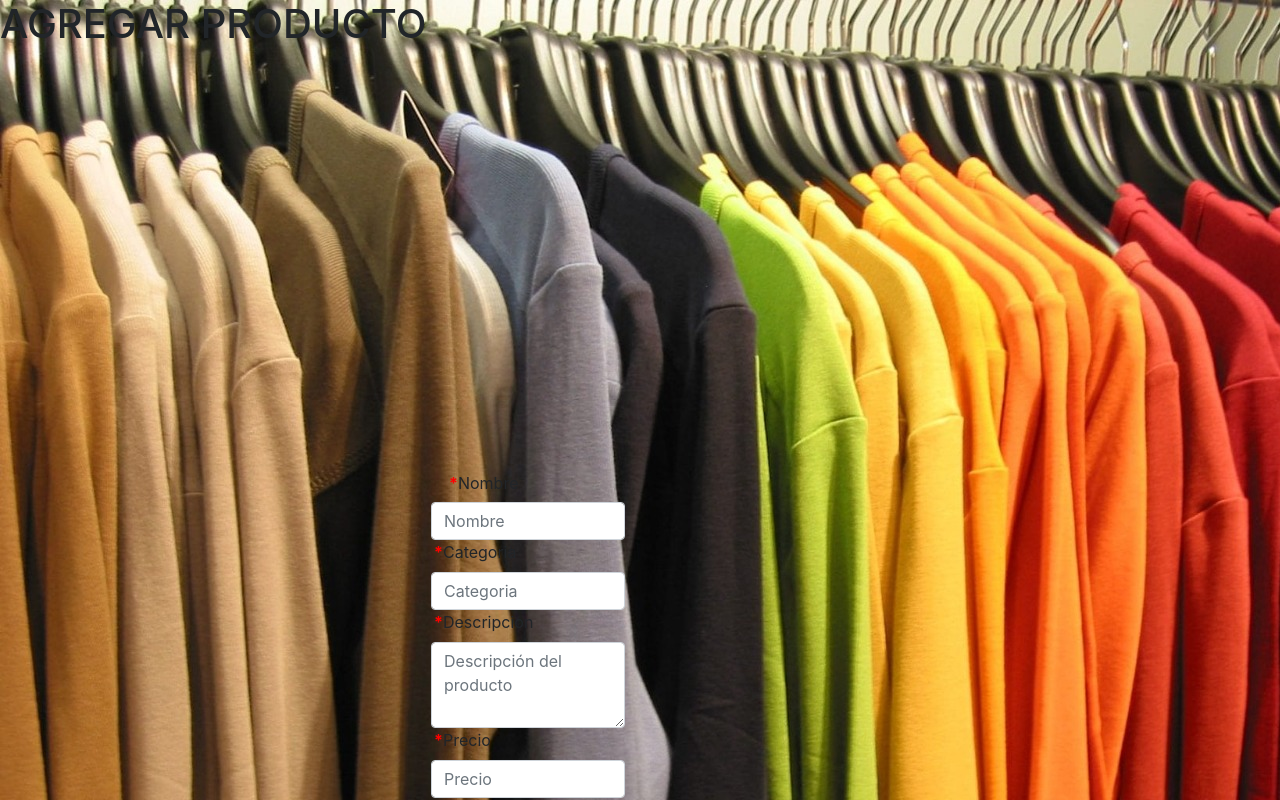
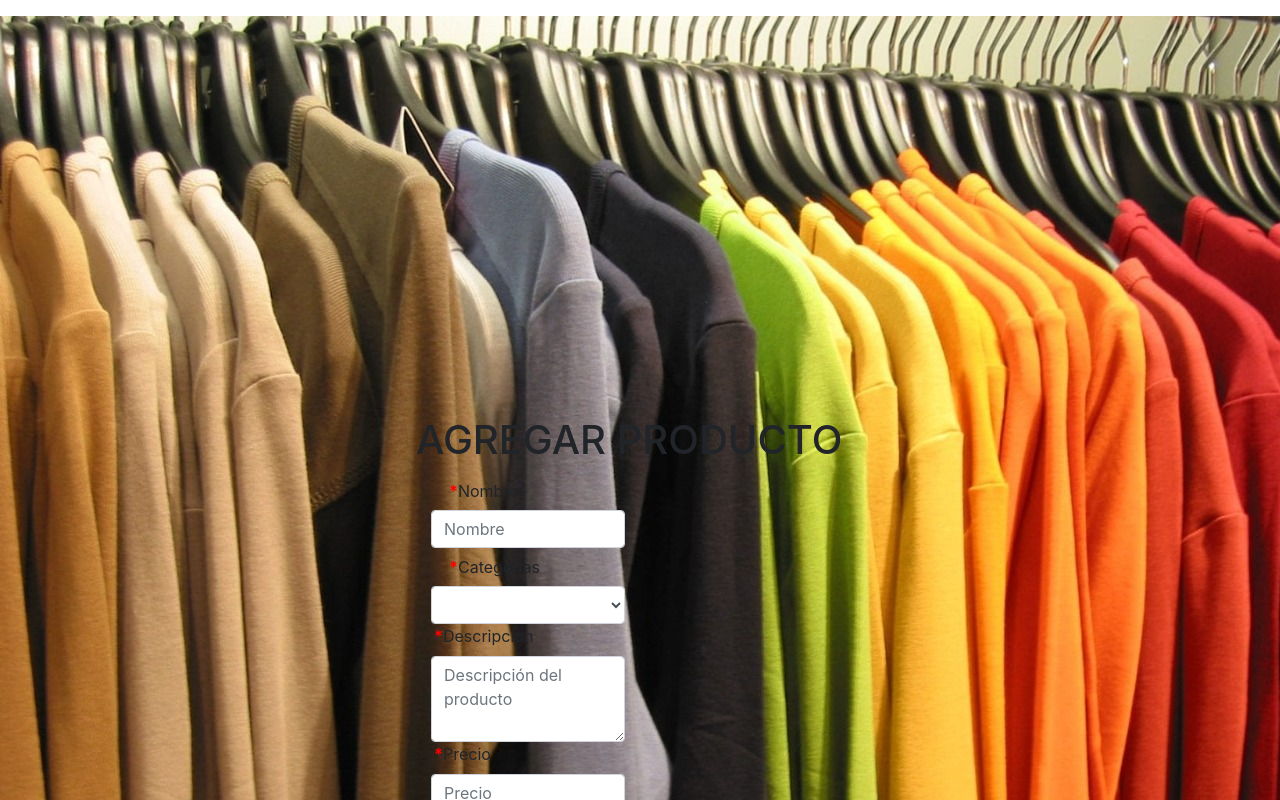
Before and after one commit to Guilleuy85/TFG, an Angular app: page /add in a window 1280 px wide. Shown: the top 800 px of the page. Built offline with nearby package versions, Linux system fonts and the light colour scheme.

Commit message:
Agrego listado de categorías

```diff
--- /dev/null
+++ b/src/app/Models/Categorias.ts
@@ -0,0 +1,35 @@
+export interface Categoria {
+  nombreCategoria: string;
+  clave: string;
+}
+
+export const categorias: Categoria[] = [
+  {
+    nombreCategoria: "Pantalones",
+    clave: "1"
+  },
+  {
+    nombreCategoria: "Faldas",
+    clave: "2"
+  },
+  {
+    nombreCategoria: "Camisas",
+    clave: "3"
+  },
+  {
+    nombreCategoria: "Abrigos",
+    clave: "4"
+  },
+  {
+    nombreCategoria: "Vestidos",
+    clave: "5"
+  },
+  {
+    nombreCategoria: "Zapatos",
+    clave: "6"
+  },
+  {
+    nombreCategoria: "Gorras",
+    clave: "7"
+  }
+];
--- a/src/app/Pages/add-product/add-product.component.html
+++ b/src/app/Pages/add-product/add-product.component.html
@@ -1,7 +1,8 @@
 <body background="/assets/ropa.jpeg">
   <div class="caja">
-    <h1>AGREGAR PRODUCTO</h1>
+
     <form class="form">
+      <h1>AGREGAR PRODUCTO</h1>
       <div class="col-6">
         <label for="nombre" class="col-sm-3 col-form-label is-required"
           >Nombre</label
@@ -16,19 +17,28 @@
           [(ngModel)]="data.nombre"
         />
       </div>
+      <div class="col-6">
+        <label for="lista" class="col-sm-3 col-form-label is-required"
+        >Categorias</label
+      >
+      <select
+        id="lista"
+        name="lista"
+        class="form-control"
+        [(ngModel)]="lista"
+        (change)="onChangeCategoria()"
 
-      <div class="col-6">
-        <label for="categoria" class="form-label is-required">Categoria </label>
-        <input
-          id="categoria"
-          name="categoria"
-          type="text"
-          type="text"
-          class="form-control"
-          placeholder="Categoria"
-          [(ngModel)]="data.categoria"
-        />
-      </div>
+      >
+        <ng-container *ngIf="lista">
+          <option
+            *ngFor="let item of lista"
+            [value]="item.clave"
+          >
+            {{ item.nombreCategoria }}
+          </option>
+        </ng-container>
+      </select>
+    </div>
       <div class="col-6">
         <label for="descripcion" class="form-label is-required"
           >Descripcion
@@ -43,9 +53,7 @@
         ></textarea>
       </div>
       <div class="col-6">
-        <label for="precio" class="form-label is-required"
-          >Precio
-        </label>
+        <label for="precio" class="form-label is-required">Precio </label>
         <input
           id="precio"
           name="precio"
@@ -57,9 +65,7 @@
         />
       </div>
       <div class="col-6">
-        <label for="imagen" class="form-label is-required"
-          >Imagen
-        </label>
+        <label for="imagen" class="form-label is-required">Imagen </label>
         <input
           id="imagen"
           name="imagen"
--- a/src/app/Pages/add-product/add-product.component.ts
+++ b/src/app/Pages/add-product/add-product.component.ts
@@ -1,9 +1,10 @@
+import { Categoria, categorias } from './../../Models/Categorias';
 import { CambioPaginaService } from './../../Services/CambioPagina/cambio-pagina.service';
 import { Product } from './../../Models/product.interface';
 import { HttpClientModule } from '@angular/common/http';
-
 import { LoadingService } from './../../Services/Loading/loading.service';
 import { Component, OnInit, } from '@angular/core';
+
 
 
 
@@ -23,8 +24,14 @@ export class AddProductComponent implements OnInit {
   }
 
   principal: number = 1;//Variable que se envía para el cambio de página.
+  lista: Categoria[];
+  nombreProducto: string= undefined;
+  categoriaProducto: string=undefined;
+  descripcionProducto: string = undefined;
+  precioCompra:string= undefined;
+  precioVenta: string=undefined;
+  imagenProducto: string;
 
-  descripcion: String = undefined;
 
   constructor(
     private loadingService: LoadingService,
@@ -33,7 +40,21 @@ export class AddProductComponent implements OnInit {
   ) { }
 
   ngOnInit(): void {
+    this.listaCategorias();
+    setTimeout(() => {
+      console.log(this.lista);
+    }, 4500);
   }
+
+
+
+  public onChangeCategoria(){
+    console.log("hola")
+
+  }
+  public listaCategorias() {
+    this.lista = categorias;
+  };
 
   public atras() {
     this.cambio.cambioPagina(this.principal);
```
